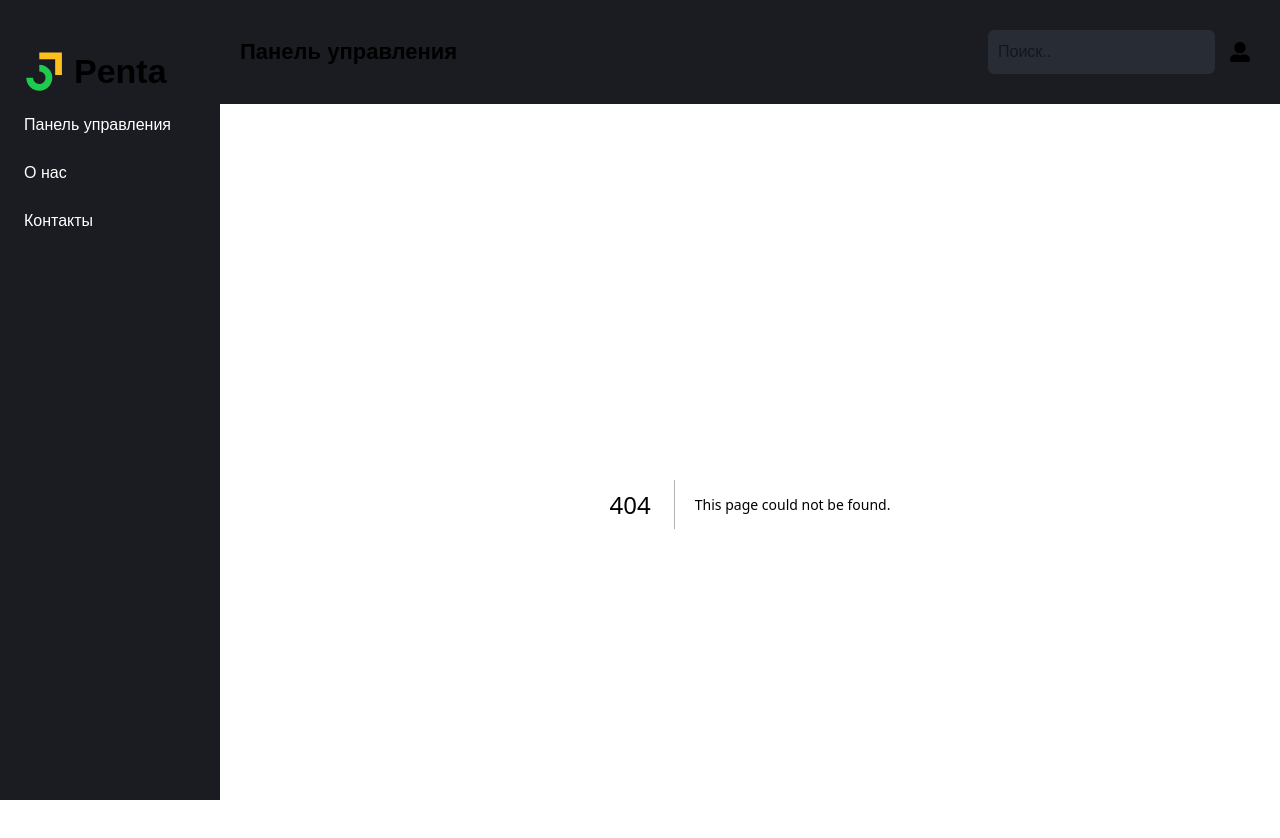
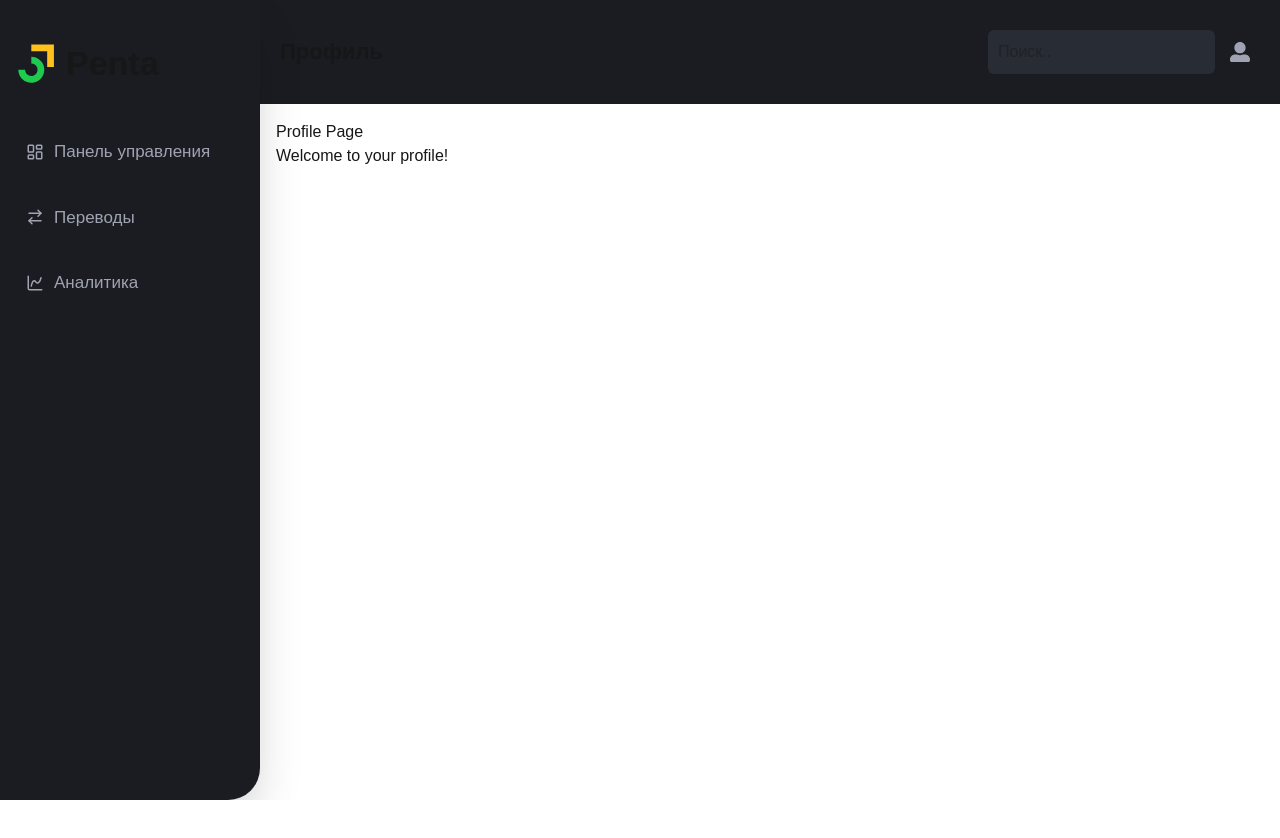
Before and after one commit to normansrgn/finance-tracker, a Next.js app: page /Profile in a window 1280 px wide. Before the commit this address had no page. Shown: the top 838 px of the page. After the commit the page ends 800 px from the top, so only its background shows below. Built offline with nearby package versions, Linux system fonts and the light colour scheme.

Commit message:
fix routes

```diff
--- a/package.json
+++ b/package.json
@@ -9,6 +9,7 @@
     "lint": "next lint"
   },
   "dependencies": {
+    "lucide-react": "^0.510.0",
     "next": "15.3.2",
     "react": "^19.0.0",
     "react-dom": "^19.0.0",
--- a/src/Components/Header/Header.tsx
+++ b/src/Components/Header/Header.tsx
@@ -2,19 +2,21 @@
 "use client";
 import React from "react";
 import { FaUserAlt } from "react-icons/fa";
-
+import Link from "next/link";
 import { usePathname } from "next/navigation";
 
-import "./header.scss"; // Импортируйте CSS файл для стилей
+import "./header.scss";
 
 export default function Header() {
   const pathname = usePathname();
+  const isActive = pathname === "/profile";
 
   const pageTitles: { [key: string]: string } = {
     "/": "Панель управления",
-    "/about": "О нас",
-    "/contact": "Контакты",
-  }
+    "/About": "Переводы",
+    "/Contact": "Аналитика",
+    "/Profile": "Профиль",
+  };
 
   const title = pageTitles[pathname] || "Панель управления";
 
@@ -31,7 +33,14 @@ export default function Header() {
             />
           </div>
           <div className="header__user">
-            <FaUserAlt size={20} />
+            <Link href="/Profile">
+              <FaUserAlt
+                className={`cursor-pointer hover:text-[#1FCB4F] ease-in-out duration-300 ${
+                  isActive ? "text-[#1FCB4F]" : "text-[#A0A3B1]"
+                }  hover:text-[#1FCB4F]`}
+                size={20}
+              />
+            </Link>
           </div>
         </div>
       </nav>
--- a/src/Components/Sidebar/Sidebar.tsx
+++ b/src/Components/Sidebar/Sidebar.tsx
@@ -1,10 +1,31 @@
-import React from "react";
+"use client";
+import { JSX } from "react";
 import Link from "next/link";
+import { LayoutDashboard, ArrowRightLeft, ChartSpline } from "lucide-react"; // Пример с иконками из библиотеки
+import { usePathname } from "next/navigation";
+
+type NavLink = {
+  href: string;
+  label: string;
+  icon: JSX.Element;
+};
 
 export default function Sidebar() {
+  const pathname = usePathname();
+
+  const links: NavLink[] = [
+    {
+      href: "/",
+      label: "Панель управления",
+      icon: <LayoutDashboard size={18} />,
+    },
+    { href: "/About", label: "Переводы", icon: <ArrowRightLeft size={18} /> },
+    { href: "/Contact", label: "Аналитика", icon: <ChartSpline size={18} /> },
+  ];
+
   return (
-    <aside className="sidebar w-[220px] p-4 bg-[#1A1C22] pt-[38px]  sticky top-0 h-screen">
-      <Link href="/" className="block p-2 rounded" aria-label="Go to homepage">
+    <aside className="sidebar w-[260px] p-4 bg-[#1A1C22] pt-[38px] rounded-br-4xl shadow-2xl    sticky top-0 h-screen">
+      <Link href="/" className="block rounded" aria-label="Go to homepage">
         <div className="sidebar__logo flex items-center gap-[10px]">
           <svg
             width="40"
@@ -31,31 +52,25 @@ export default function Sidebar() {
           <h1 className="sidebar__title text-[34px] font-bold">Penta</h1>
         </div>
       </Link>
-      <nav>
+      <nav className="mt-[40px]">
         <ul className="space-y-2">
-          <li>
-            <Link
-              href="/"
-              className="block p-2 hover:bg-gray-700 text-white rounded"
-            >
-              Панель управления
-            </Link>
-          </li>
-          <li>
-            <Link
-              href="/about"
-              className="block p-2 hover:bg-gray-700 text-white rounded"
-            >
-              О нас
-            </Link>
-          </li>
-          <li>
-            <Link
-              href="/contact"
-              className="block p-2 hover:bg-gray-700 text-white rounded"
-            >
-              Контакты
-            </Link>
+          <li className="flex flex-col gap-[20px]">
+            {links.map((link) => {
+              const isActive = pathname === link.href;
+
+              return (
+                <Link
+                  key={link.href}
+                  href={link.href}
+                  className={`flex p-[10px] rounded-[9px] text-[17px] items-center gap-[10px] ease-in-out duration-300
+        ${isActive ? "bg-[#282C35] text-[#1FCB4F]" : "text-[#A0A3B1]"}
+        hover:bg-[#282C35] hover:text-[#1FCB4F]`}
+                >
+                  {link.icon}
+                  {link.label}
+                </Link>
+              );
+            })}
           </li>
         </ul>
       </nav>
--- /dev/null
+++ b/src/app/Profile/page.tsx
@@ -0,0 +1,10 @@
+import React from 'react';
+
+export default function Profile() {
+  return (
+    <div className="container mx-auto p-4">
+      <h1>Profile Page</h1>
+      <p>Welcome to your profile!</p>
+    </div>
+  );
+}
```
Also changed, not shown: 1 other file (tests, documents, lock files or other folders).
